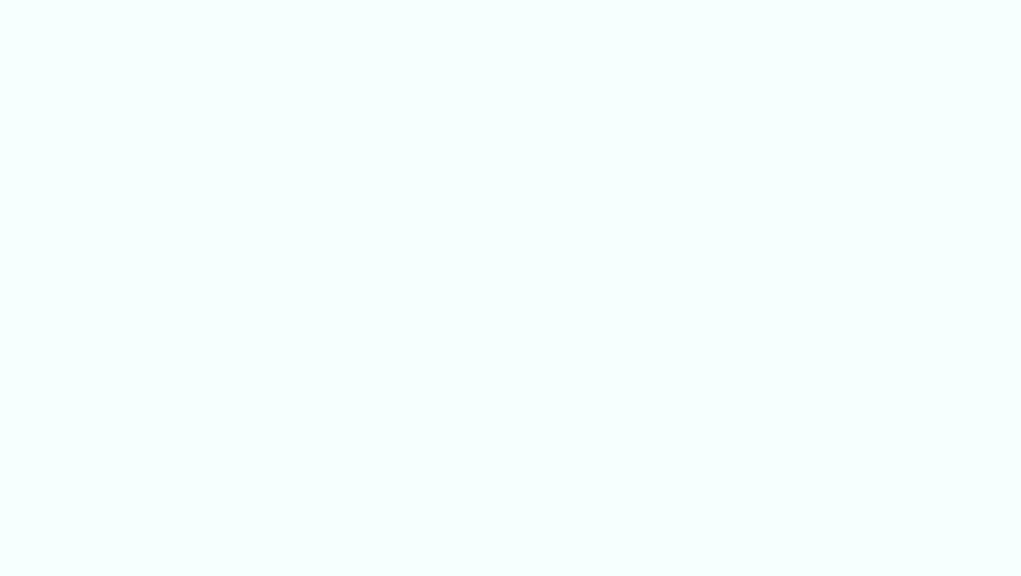
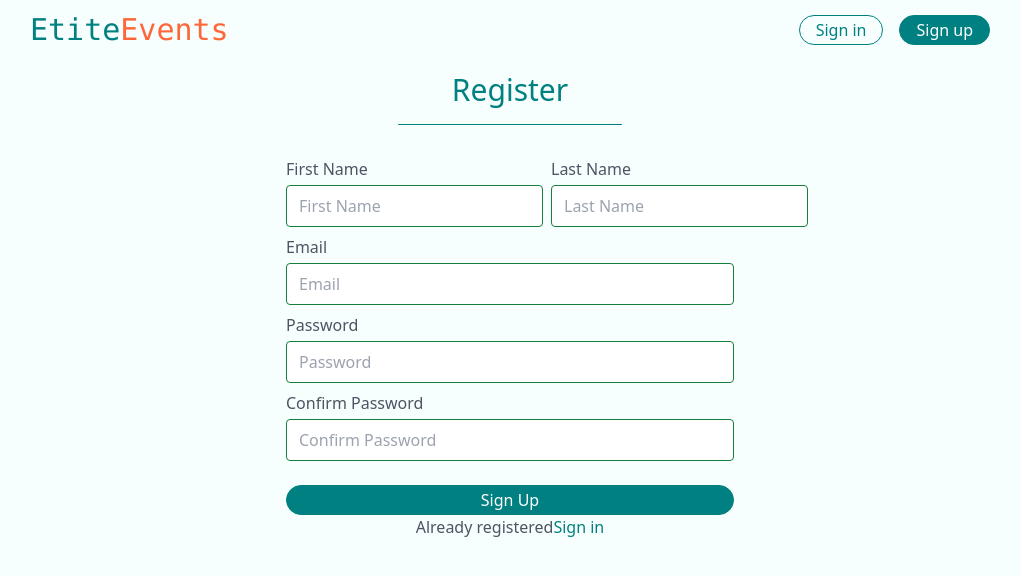
Before and after one commit to ericndungutse/event-managment-system, a React (Vite) app in the folder client/: page /sign-up in a window 1280 px wide. Before the commit this address had no page. Shown: the top 576 px of the page, without its empty margins (130-1151 px from the left). Built offline with nearby package versions, Linux system fonts and the light colour scheme.

Commit message:
feat: implement signup

```diff
--- a/client/src/App.jsx
+++ b/client/src/App.jsx
@@ -8,6 +8,7 @@ import Bookings from './features/dashboard/Bookings';
 import EventPage from './pages/EventPage';
 import Protect from './components/Protect';
 import LoadingSpinner from './components/LoadingSpinner';
+import SignUp from './pages/Signup';
 
 function App() {
   const { isCheckingAuth, user } = useUser();
@@ -26,6 +27,7 @@ function App() {
             element={<EventPage />}
           />
           <Route path='/sign-in' element={<SignIn />} />
+          <Route path='/sign-up' element={<SignUp />} />
           <Route
             path='/dashboard'
             element={
--- a/client/src/components/HorizontalNav.jsx
+++ b/client/src/components/HorizontalNav.jsx
@@ -37,7 +37,7 @@ export default function HorizontalNav() {
           </Link>
 
           <Link
-            to='/sign-in'
+            to='/sign-up'
             className='bg-primary-color hover:border-primary-color align-middle text-white border border-primary-color py-0.5 px-4 rounded-full font-light'
           >
             Sign up
--- a/client/src/context/UserContex.jsx
+++ b/client/src/context/UserContex.jsx
@@ -59,7 +59,6 @@ function UserProvider({ children }) {
           token,
         });
       } catch (error) {
-        console.error(error);
       } finally {
         setIsCheckingAuth(false);
       }
--- /dev/null
+++ b/client/src/features/signup/SignupForm.jsx
@@ -0,0 +1,206 @@
+import React, { useState } from 'react';
+import axios from 'axios';
+import { useForm } from 'react-hook-form';
+import InputGroup from '../../components/InputGroup';
+import Button from '../../components/Button';
+import { Link, useNavigate } from 'react-router-dom';
+import { useMutation } from '@tanstack/react-query';
+import ErrorMessage from '../../components/ErrorMessage';
+import LoadingSpinner from '../../components/LoadingSpinner';
+import { useUser } from '../../context/UserContex';
+import toast from 'react-hot-toast';
+
+async function signUpUserApi(userData) {
+  try {
+    const res = await axios.post(
+      `${import.meta.env.VITE_BACKEND_URL}/api/v1/auth/signup`,
+      userData
+    );
+
+    return res.data;
+  } catch (error) {
+    if (error.response.status >= 400)
+      throw new Error(error.response.data.message);
+    else
+      throw new Error(
+        'Something went wrong! Please try again'
+      );
+  }
+}
+
+export default function SignUpForm() {
+  const { onSignIn, redirectRoute, setRedirectRoute } =
+    useUser();
+  const [signUpError, setSignUpError] = useState('');
+
+  const navigate = useNavigate();
+
+  const { isPending, mutate: signUp } = useMutation({
+    mutationFn: async (userData) => {
+      return await signUpUserApi(userData);
+    },
+
+    onSuccess: () => {
+      toast.success(
+        'You are successfully registered! Signin to get started'
+      );
+      navigate('/dashboard');
+    },
+
+    onError: (err) => {
+      setSignUpError(err.message);
+    },
+  });
+
+  const {
+    register,
+    handleSubmit,
+    getValues,
+    formState: { errors },
+  } = useForm();
+
+  const onSubmit = (data) => {
+    signUp(data);
+  };
+
+  return (
+    <form
+      onSubmit={handleSubmit(onSubmit)}
+      className='w-full flex flex-col gap-2'
+    >
+      {signUpError && (
+        <ErrorMessage>{signUpError}</ErrorMessage>
+      )}
+      <div className='flex gap-2 justify-between items-start'>
+        <InputGroup
+          labelText='First Name'
+          htmlFor='firstName'
+          customClasses='w-full'
+        >
+          <input
+            disabled={isPending}
+            type='text'
+            {...register('firstName', {
+              required: 'First Name is required',
+            })}
+            className='bg-grey-200 px-3 py-2 rounded border outline-none valid:border-green-700'
+            id='firstName'
+            placeholder='First Name'
+          />
+          {errors['firstName'] && (
+            <span className='text-red-600 -mt-1 text-xs'>
+              {(errors.firstName.message &&
+                errors.firstName.message) ||
+                'Invalid first name'}
+            </span>
+          )}
+        </InputGroup>
+
+        <InputGroup
+          labelText='Last Name'
+          htmlFor='lastName'
+          customClasses='w-full'
+        >
+          <input
+            disabled={isPending}
+            type='text'
+            {...register('lastName', {
+              required: 'Last Name is required',
+            })}
+            className='bg-grey-200 px-3 py-2 rounded border outline-none valid:border-green-700'
+            id='lastName'
+            placeholder='Last Name'
+          />
+          {errors['lastName'] && (
+            <span className='text-red-600 -mt-1 text-xs'>
+              {(errors.lastName.message &&
+                errors.lastName.message) ||
+                'Invalid last name'}
+            </span>
+          )}
+        </InputGroup>
+      </div>
+
+      <div>
+        <InputGroup labelText='Email' htmlFor='email'>
+          <input
+            disabled={isPending}
+            type='email'
+            {...register('email', {
+              required: 'Email is required',
+              pattern:
+                /^[a-zA-Z0-9.!#$%&'*+/=?^_`{|}~-]+@[a-zA-Z0-9-]+(?:\.[a-zA-Z0-9-]+)*$/,
+            })}
+            className='bg-grey-200 px-3 py-2 rounded w-full border outline-none valid:border-green-700'
+            id='email'
+            placeholder='Email'
+          />
+        </InputGroup>
+
+        {errors['email'] && (
+          <span className='text-red-600 -mt-1 text-xs'>
+            {(errors.email.message &&
+              errors.email.message) ||
+              'Invalid email address'}
+          </span>
+        )}
+      </div>
+
+      <InputGroup htmlFor='password' labelText='Password'>
+        <input
+          disabled={isPending}
+          type='password'
+          {...register('password', {
+            required: 'Password is required',
+            minLength: {
+              value: 6,
+              message:
+                'Password must have at least 6 characters',
+            },
+          })}
+          className='bg-grey-200 px-3 py-2 rounded border outline-none valid:border-green-700'
+          id='password'
+          placeholder='Password'
+        />
+      </InputGroup>
+
+      {errors['password'] && (
+        <span className='text-red-600 -mt-1 text-xs'>
+          {errors['password'].message}
+        </span>
+      )}
+
+      <InputGroup
+        htmlFor='confirmPassword'
+        labelText='Confirm Password'
+      >
+        <input
+          disabled={isPending}
+          type='password'
+          {...register('confirmPassword', {
+            required: 'Please confirm your password',
+            validate: (value) =>
+              value === getValues('password') ||
+              'Passwords do not match',
+          })}
+          className='bg-grey-200 px-3 py-2 rounded border outline-none valid:border-green-700'
+          id='confirmPassword'
+          placeholder='Confirm Password'
+        />
+      </InputGroup>
+
+      {errors['confirmPassword'] && (
+        <span className='text-red-600 -mt-1 text-xs'>
+          {errors['confirmPassword'].message}
+        </span>
+      )}
+
+      <Button
+        disabled={isPending}
+        customClasses='mt-4 btn-primary'
+      >
+        {(isPending && <LoadingSpinner />) || 'Sign Up'}
+      </Button>
+    </form>
+  );
+}
--- a/client/src/main.jsx
+++ b/client/src/main.jsx
@@ -28,9 +28,9 @@ ReactDOM.createRoot(document.getElementById('root')).render(
         gutter={12}
         containerStyle={{ margin: '8px' }}
         toastOptions={{
-          success: { duration: 3000 },
+          success: { duration: 7000 },
           error: {
-            duration: 5000,
+            duration: 8000,
           },
           style: {
             fontSize: '16px',
--- /dev/null
+++ b/client/src/pages/Signup.jsx
@@ -0,0 +1,29 @@
+import React from 'react';
+import { Link } from 'react-router-dom';
+import PageLayout from '../components/PageLayout';
+import SignUpForm from '../features/signup/SignupForm';
+
+export default function SignUp() {
+  return (
+    <PageLayout>
+      <div className='flex flex-col items-center justify-center  -mt-3 w-full gap-6'>
+        <div className='w-[50%] flex justify-center flex-col items-center px-4'>
+          <h2 className='text-primary-color text-3xl font-normal text-center mb-4'>
+            Register
+            <hr className='w-56 h-[1px] bg-primary-color max-auto my-4 border-0 rounded' />
+          </h2>
+          <SignUpForm />
+          <p className=''>
+            Already registered
+            <Link
+              to='/sign-in'
+              className='text-primary-color hover:underline'
+            >
+              Sign in
+            </Link>
+          </p>
+        </div>
+      </div>
+    </PageLayout>
+  );
+}
```
Also changed, not shown: 1 other file (tests, documents, lock files or other folders).
